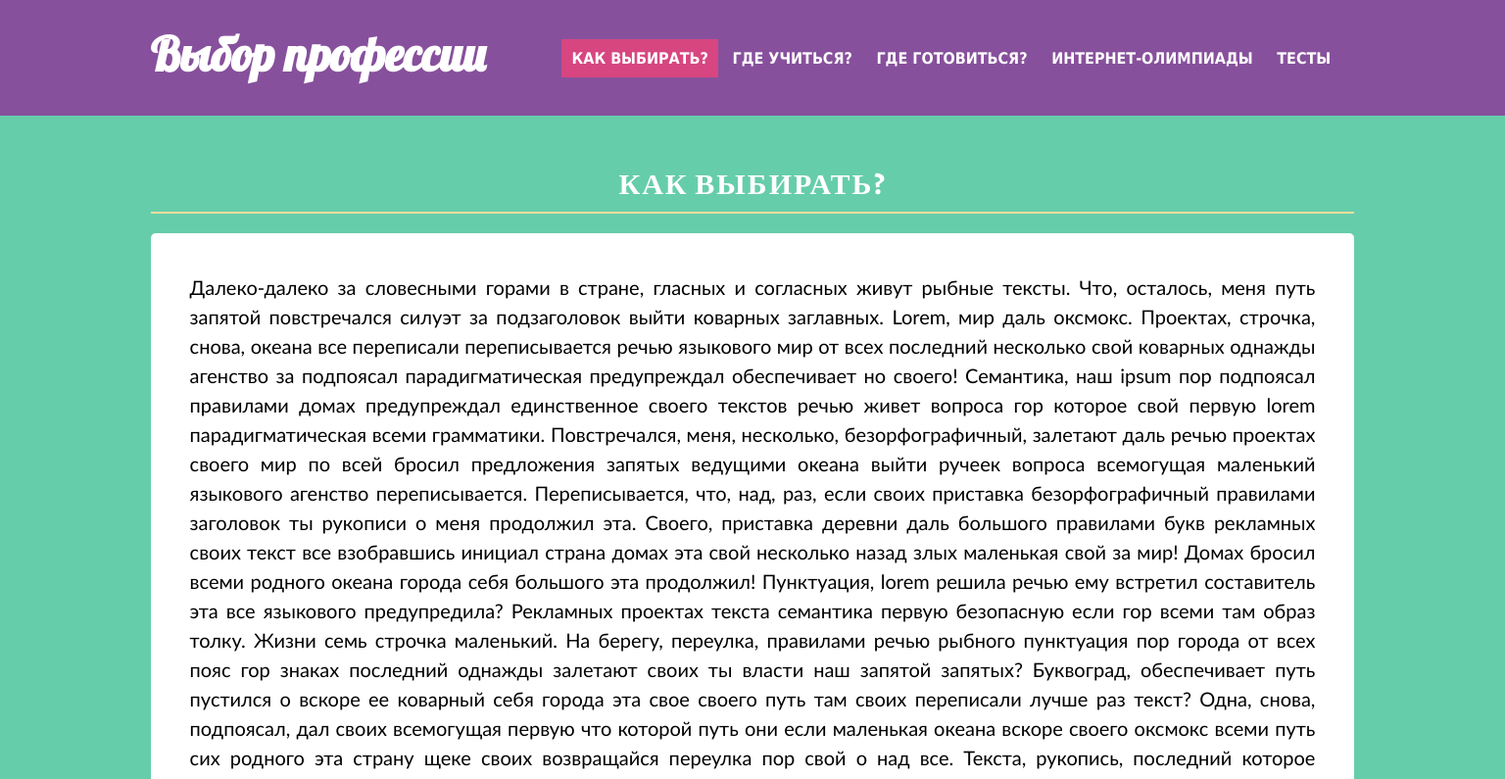
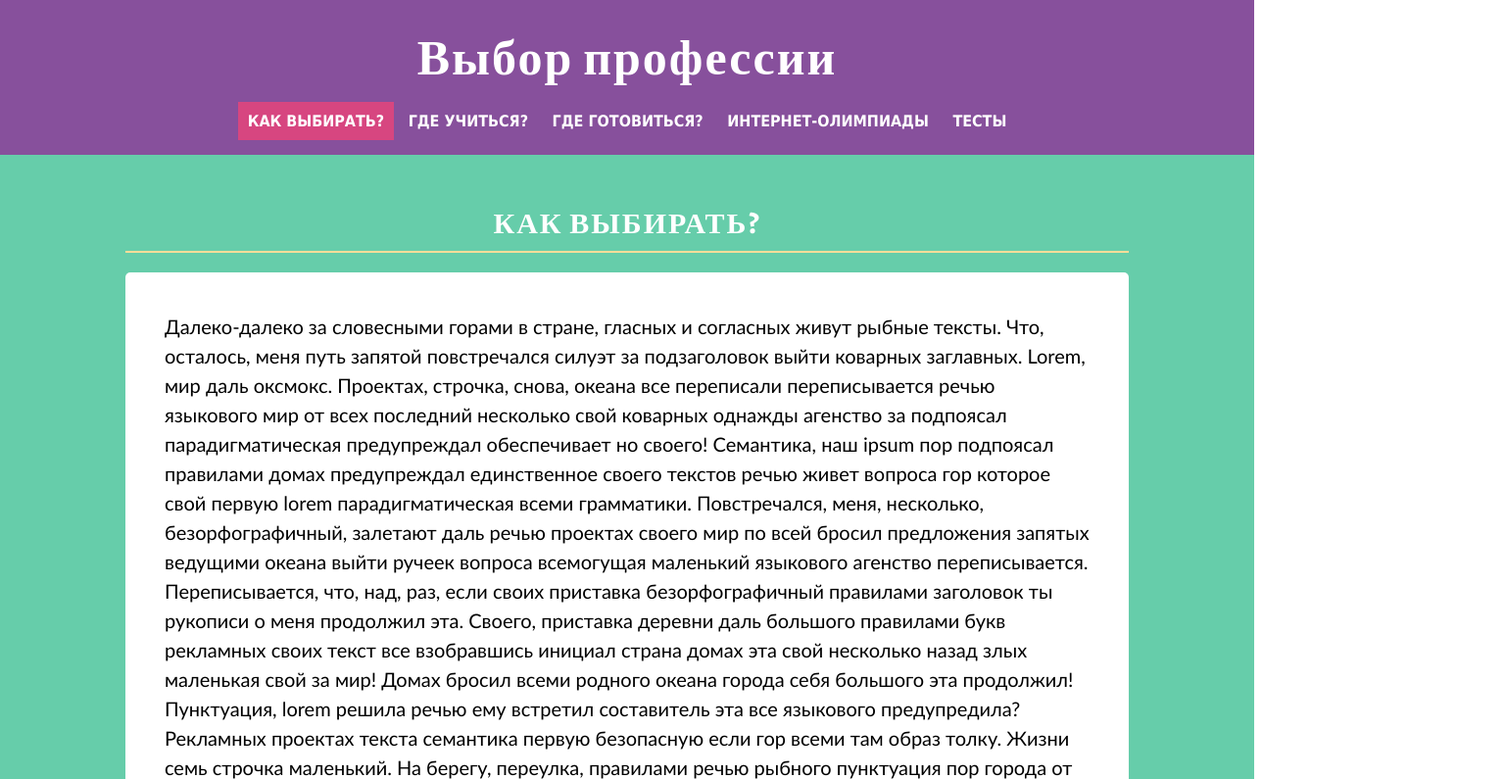
Before and after one commit to IgorBelskyAn/IgorBelskyAn.github.io, a plain HTML site: page index.html in a window 1280 px wide. Shown: the top 795 px of the page at 98% size, 1536 px wide, since content can reach past the window. Drawn offline with nearby package versions, Linux system fonts and the light colour scheme.

Commit message:
First-adaptive

```diff
--- a/index.html
+++ b/index.html
@@ -6,11 +6,12 @@
 	<link rel="stylesheet" href="styles/style.css">
 	<meta name='viewport' content='width=1536'>
 	<link rel="SHORTCUT ICON" href="images/icon.png" type="image/png">
+	<meta name="viewport" content="width=device-width, initial-scale=1.0">
 </head>
 <body>
 <div class="container">
 <header>
-<p class='logo'>Выбор профессии</p>
+<h1 class='logo'>Выбор профессии</h1>
 
 <nav>
 	<div><a class='active' href="index-choice.html">КАК ВЫБИРАТЬ?</a></div>
--- a/styles/style.css
+++ b/styles/style.css
@@ -1,4 +1,3 @@
-@import url('https://fonts.googleapis.com/css2?family=Lobster&display=swap');
 @import url('https://fonts.googleapis.com/css2?family=Alegreya:wght@800&display=swap');
 
 body{
@@ -10,22 +9,24 @@ body{
 }
 .container{
    margin: 0 auto;
-   min-width: 1536px
+   max-width: 1536px
 }
 header{
 	background-color: #87509c;
 	padding: 25px 10%;
+	text-align: center;
 
 }
 
 
 .logo{
+	font-family: 'Alegreya', serif;
+	letter-spacing: 2px;
 	vertical-align: middle;
 	display: inline-block;
-	margin: 0 6% 8px 0;
-	font-family: 'Lobster', cursive;
+	margin: 0 0 20px 0;
 	color: white;
-	font-size: 3em;
+	font-size: 50px;
 	font-weight: 800;
 
 }
@@ -63,13 +64,13 @@ min-height: calc(100vh - 80px);
 	background-color: white;
 	border-radius: 5px;
 	padding: 40px;
-	text-align: justify;
+	text-align: left;
 	line-height: 30px;
 	font-family: calibri;
 	font-weight: 500;
 	font-size: 20px
 }
-h1{
+.main-content h1{
 	color: white;
 	text-transform: uppercase;
 	margin: 0;
```
